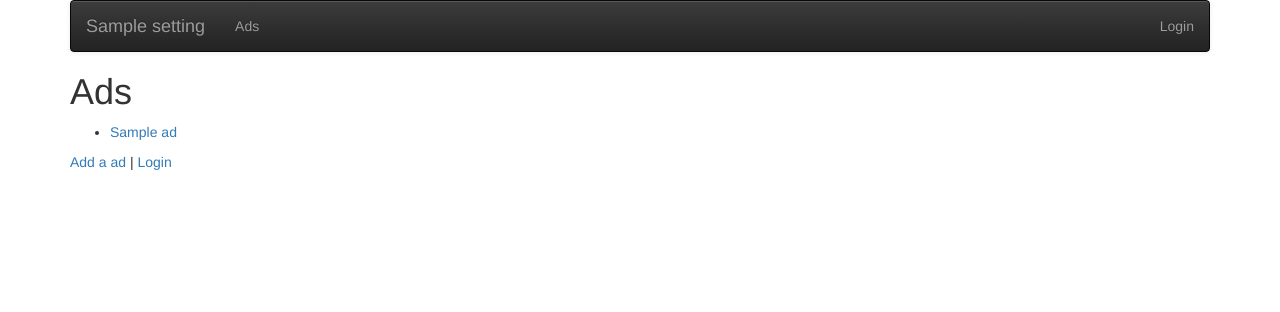
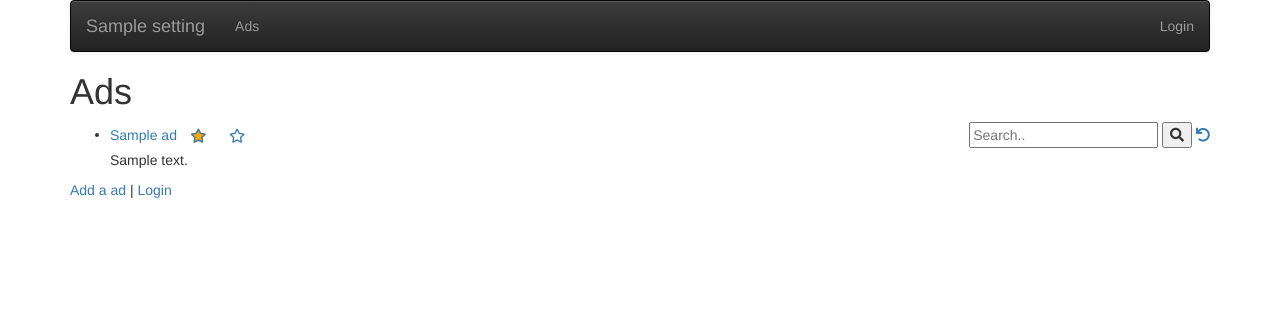
Before and after one commit to AlexS778/django-projects, a Django app: template mysite_1/ads/templates/ads/list.html in a window 1280 px wide. Shown: the top 312 px of the page. Run offline with Django 3.2, Linux system fonts and the light colour scheme; the template is opened without the code that fills it: most values are stand-ins (such as "Sample title", 1, 10 or a date in 2020); some libraries are stand-ins or nearby versions.

Commit message:
added a search feature

```diff
--- a/mysite_1/ads/models.py
+++ b/mysite_1/ads/models.py
@@ -14,7 +14,9 @@ class Ad(models.Model):
         max_length=256, null=True, help_text="The MIMEType of the file"
     )
     text = models.TextField()
-    owner = models.ForeignKey(settings.AUTH_USER_MODEL, on_delete=models.CASCADE)
+    owner = models.ForeignKey(
+        settings.AUTH_USER_MODEL, on_delete=models.CASCADE, related_name="post_owner"
+    )
     created_at = models.DateTimeField(auto_now_add=True)
     updated_at = models.DateTimeField(auto_now=True)
     owner = models.ForeignKey(settings.AUTH_USER_MODEL, on_delete=models.CASCADE)
--- a/mysite_1/ads/templates/ads/list.html
+++ b/mysite_1/ads/templates/ads/list.html
@@ -1,6 +1,16 @@
 {% extends "base_menu.html" %}
 {% block content %}
 <h1>Ads</h1>
+<div style="float:right">
+<!-- https://www.w3schools.com/howto/howto_css_search_button.asp -->
+<form>
+  <input type="text" placeholder="Search.." name="search"
+  {% if search %} value="{{ search }}" {% endif %}
+  >
+  <button type="submit"><i class="fa fa-search"></i></button>
+<a href="{% url 'ads:all' %}"><i class="fa fa-undo"></i></a>
+</form>
+</div>
 <p>
 {% if ad_list %}
 <ul>
@@ -11,7 +21,6 @@
         (<a href="{% url 'ads:ad_update' ad.id %}">Edit</a> |
         <a href="{% url 'ads:ad_delete' ad.id %}">Delete</a>)
         {% endif %}
-        {% if user.is_authenticated %}
         <!-- Two hrefs with two stacked icons each - one showing and one hidden -->
         <a href="#" onclick=
             "favPost('{% url 'ads:ad_unfavorite' ad.id %}', {{ ad.id }} );return false;"
@@ -32,6 +41,15 @@
         <i class="fa fa-star-o fa-stack-1x"></i>
         </span>
         </a>
+        <div style="left:10px">
+            {% if ad.text|length < 100 %}
+                {{ ad.text }}
+            {% else %}
+                {{ ad.text|slice:"0:99" }}
+                <a href="{% url 'ads:ad_detail'  ad.id %}">...</a>
+            {% endif %}
+        </div>
+        {% if user.is_authenticated %}
         {% endif %}
     </li>
   {% endfor %}
```
Also changed, not shown: mysite_1/ads/utils.py (added, +8 -0 lines), mysite_1/ads/views.py (+28 -1 lines).
